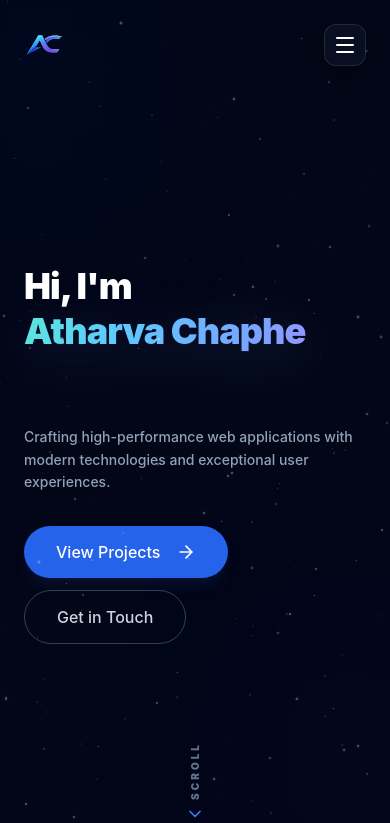
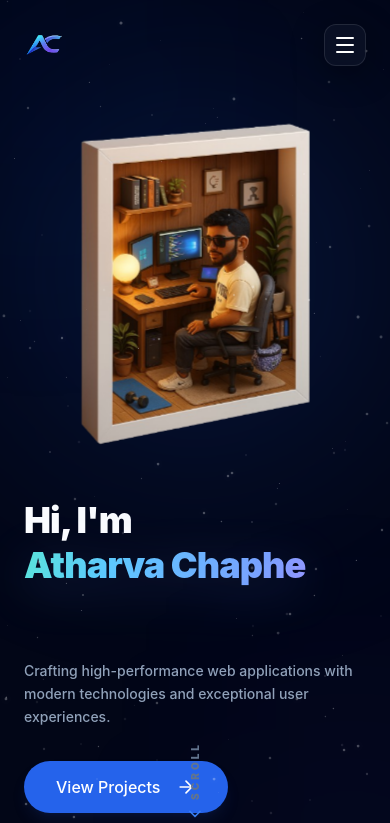
Before and after one commit to AthyDope/Portfolio_Web_App, a React (Vite) app: page / in a window 390 px wide. Shown: the top 823 px of the page. Built offline with nearby package versions, Linux system fonts and the light colour scheme.

Commit message:
Fix hero image visibility and responsive ordering

```diff
--- a/src/components/home/Hero.jsx
+++ b/src/components/home/Hero.jsx
@@ -32,7 +32,7 @@ const Hero = () => {
                         initial={{ opacity: 0, x: -50 }}
                         animate={{ opacity: 1, x: 0 }}
                         transition={{ duration: 0.8, ease: "easeOut" }}
-                        className="flex flex-col justify-center"
+                        className="order-2 lg:order-1 flex flex-col justify-center"
                     >
                         <h1 className="text-4xl sm:text-5xl md:text-7xl lg:text-8xl font-black leading-tight mb-4 text-white tracking-tight">
                             Hi, I'm <br />
@@ -73,7 +73,7 @@ const Hero = () => {
                         initial={{ opacity: 0, y: 40 }}
                         animate={{ opacity: 1, y: 0 }}
                         transition={{ duration: 1.2, ease: [0.22, 1, 0.36, 1] }}
-                        className="relative perspective-1000 hidden lg:block"
+                        className="order-1 lg:order-2 relative perspective-1000 w-full max-w-[320px] sm:max-w-[420px] lg:max-w-none mx-auto"
                     >
                         <motion.div
                             className="relative w-full max-w-lg xl:max-w-xl mx-auto group"
@@ -92,7 +92,7 @@ const Hero = () => {
                                 <img
                                     src="/hero-main.png"
                                     alt="Atharva Chaphe - Developer"
-                                    className="w-full h-auto max-h-[65vh] object-contain transition-transform duration-1000 group-hover:scale-105"
+                                    className="w-full h-auto max-h-[42vh] sm:max-h-[50vh] lg:max-h-[65vh] object-contain transition-transform duration-1000 group-hover:scale-105"
                                 />
                             </motion.div>
 
```
